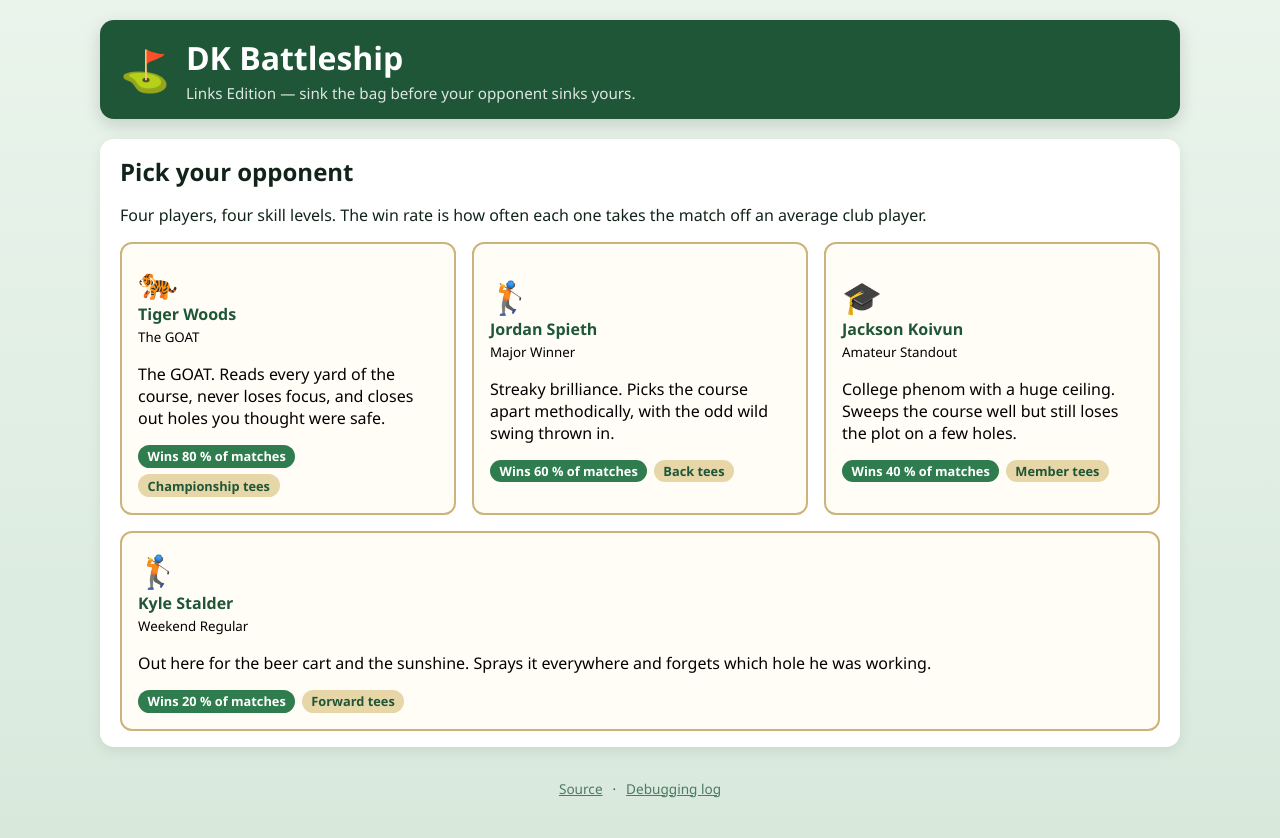
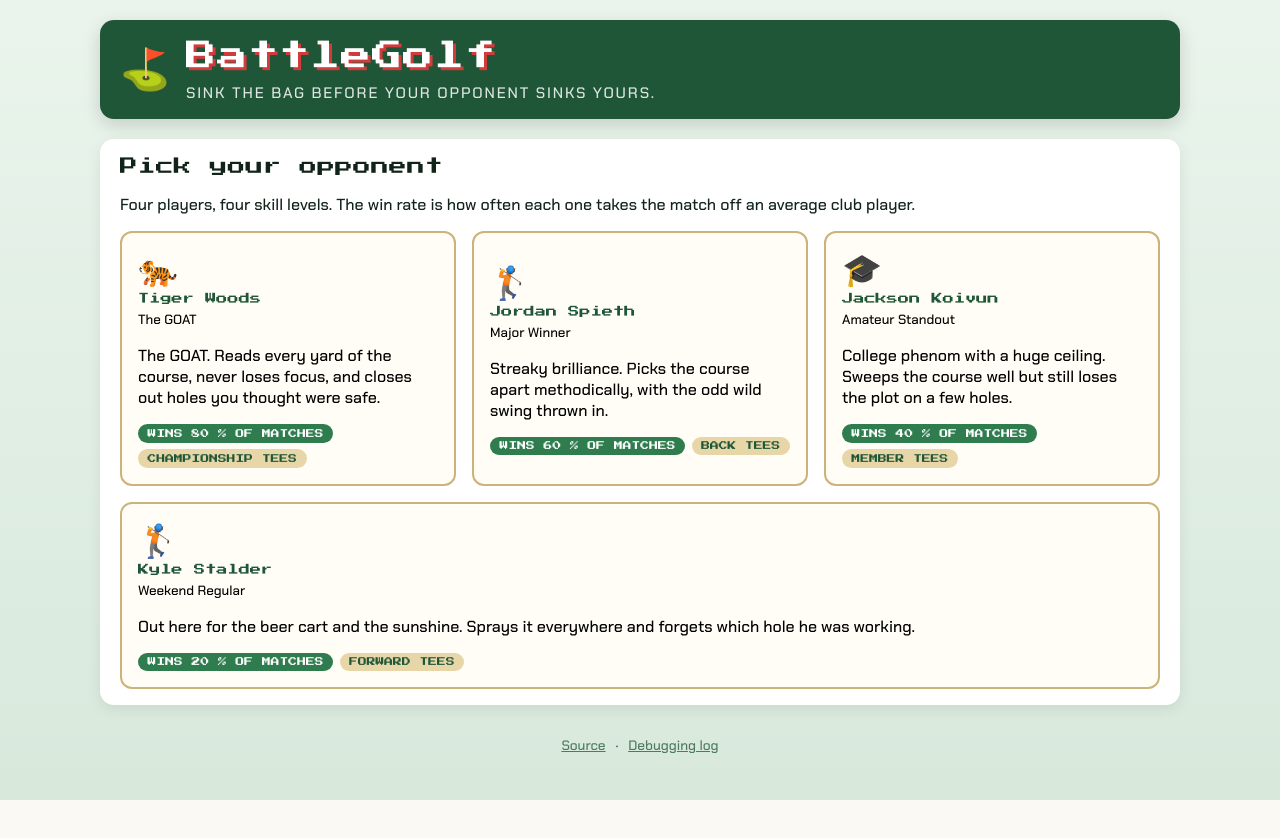
Before and after one commit to dk-cognition/DK-Battleship, an ASP.NET Core app: page / in a window 1280 px wide. After the commit the page ends 800 px from the top, so only its background shows below. Run offline with ASP.NET Core 8, Linux system fonts and the light colour scheme; style sheets or scripts are compiled from the project's sources.

Commit message:
Rebrand to BattleGolf and switch to an arcade display font
Co-Authored-By: dilan.krishnamurthy <dilan.krishnamurthy@cognition.ai>

```diff
--- a/src/DKBattleship.Web/Layout/MainLayout.razor
+++ b/src/DKBattleship.Web/Layout/MainLayout.razor
@@ -4,8 +4,8 @@
     <header class="clubhouse">
         <span class="logo">&#9971;</span>
         <div>
-            <h1>DK Battleship</h1>
-            <p>Links Edition &mdash; sink the bag before your opponent sinks yours.</p>
+            <h1>BattleGolf</h1>
+            <p>Sink the bag before your opponent sinks yours.</p>
         </div>
     </header>
 
--- a/src/DKBattleship.Web/Pages/Home.razor
+++ b/src/DKBattleship.Web/Pages/Home.razor
@@ -2,7 +2,7 @@
 @using DKBattleship.Core
 @using DKBattleship.Web.Components
 
-<PageTitle>DK Battleship &mdash; Golf Edition</PageTitle>
+<PageTitle>BattleGolf</PageTitle>
 
 @if (_game is null)
 {
--- a/src/DKBattleship.Web/wwwroot/css/app.css
+++ b/src/DKBattleship.Web/wwwroot/css/app.css
@@ -8,12 +8,14 @@
     --sky: #eaf4ec;
     --ink: #12241a;
     --white: #ffffff;
+    --arcade: "Press Start 2P", "Courier New", monospace;
+    --body-font: "Chakra Petch", "Segoe UI", "Helvetica Neue", Arial, sans-serif;
 }
 
 html, body {
     margin: 0;
     padding: 0;
-    font-family: "Segoe UI", "Helvetica Neue", Arial, sans-serif;
+    font-family: var(--body-font);
     background: linear-gradient(180deg, var(--sky) 0%, #d8e9dc 100%);
     color: var(--ink);
     min-height: 100%;
@@ -21,7 +23,23 @@ html, body {
 
 h1, h2, h3 {
     margin: 0 0 .25rem 0;
-    font-weight: 700;
+    font-family: var(--arcade);
+    font-weight: 400;
+    line-height: 1.35;
+    letter-spacing: .02em;
+}
+
+h1 {
+    font-size: 1.9rem;
+    text-shadow: 3px 3px 0 var(--flag);
+}
+
+h2 {
+    font-size: 1.1rem;
+}
+
+h3 {
+    font-size: .9rem;
 }
 
 a {
@@ -51,9 +69,11 @@ a {
 }
 
 .clubhouse p {
-    margin: 0;
+    margin: .35rem 0 0;
     opacity: .85;
     font-size: .95rem;
+    text-transform: uppercase;
+    letter-spacing: .12em;
 }
 
 footer {
@@ -163,7 +189,9 @@ button.tee:disabled {
 }
 
 .character-card .title {
-    font-weight: 700;
+    font-family: var(--arcade);
+    font-size: .7rem;
+    line-height: 1.5;
     color: var(--fairway-dark);
 }
 
@@ -175,10 +203,11 @@ button.tee:disabled {
 }
 
 .character-card .win-rate, .character-card .tees {
-    font-size: .8rem;
-    font-weight: 600;
+    font-family: var(--arcade);
+    font-size: .55rem;
+    text-transform: uppercase;
     border-radius: 999px;
-    padding: .15rem .6rem;
+    padding: .3rem .6rem;
 }
 
 .character-card .win-rate {
--- a/src/DKBattleship.Web/wwwroot/index.html
+++ b/src/DKBattleship.Web/wwwroot/index.html
@@ -4,8 +4,11 @@
 <head>
     <meta charset="utf-8" />
     <meta name="viewport" content="width=device-width, initial-scale=1.0" />
-    <title>DK Battleship — Golf Edition</title>
+    <title>BattleGolf</title>
     <base href="/" />
+    <link rel="preconnect" href="https://fonts.googleapis.com" />
+    <link rel="preconnect" href="https://fonts.gstatic.com" crossorigin />
+    <link href="https://fonts.googleapis.com/css2?family=Press+Start+2P&family=Chakra+Petch:wght@500;600;700&display=swap" rel="stylesheet" />
     <link rel="stylesheet" href="css/app.css" />
     <link rel="icon" type="image/png" href="favicon.png" />
     <link href="DKBattleship.Web.styles.css" rel="stylesheet" />
```
Also changed, not shown: other parts of src/DKBattleship.Web/wwwroot/css/app.css (+14 -7 lines), DEBUGGING.md (+1 -1 lines), README.md.
